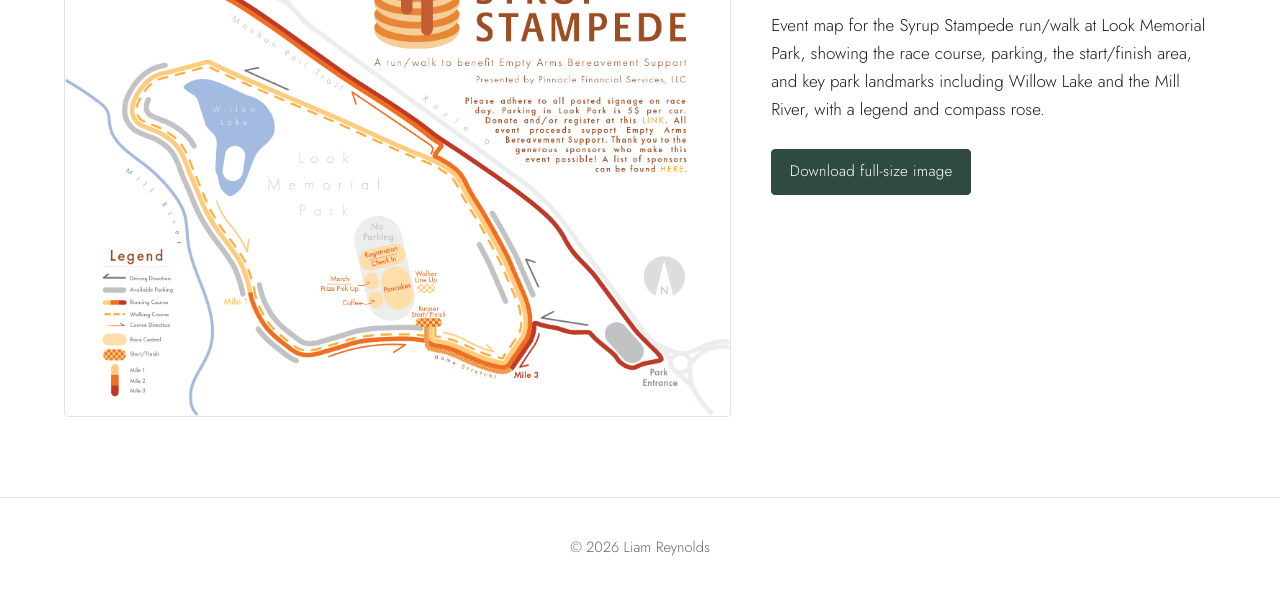
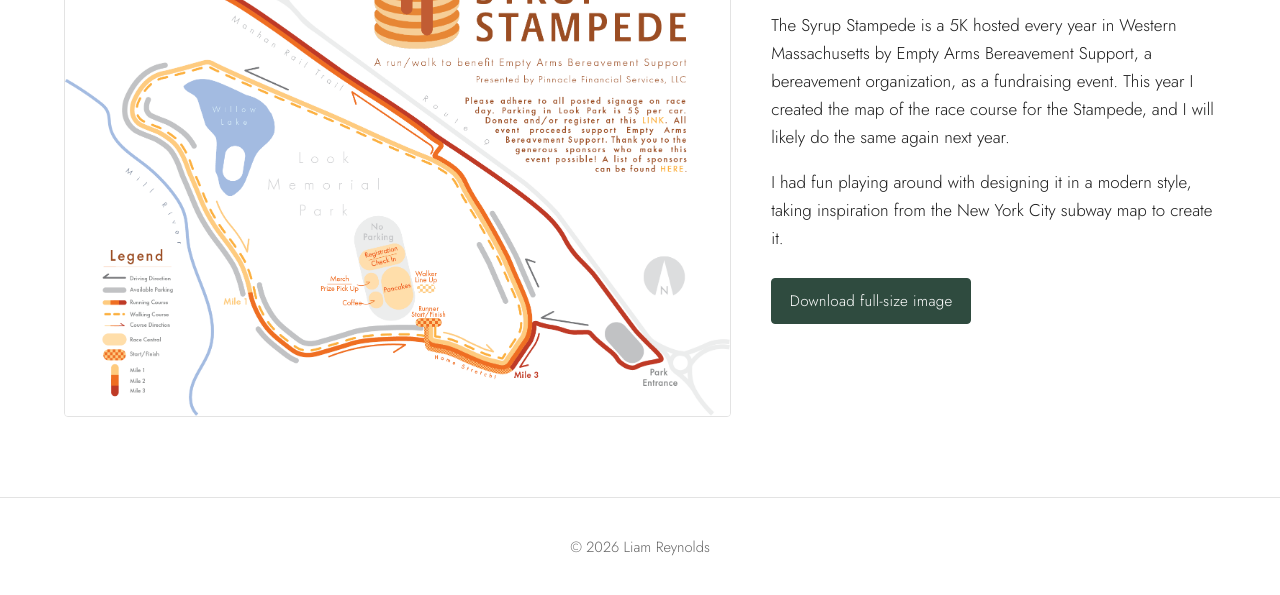
Before and after one commit to liamgreynolds/liamgreynolds.github.io, a plain HTML site: page projects/stampede-map.html in a window 1280 px wide. Shown: the part 167-762 px from the top of the page. Drawn offline with Linux system fonts and the light colour scheme.

Commit message:
Stampede Map project page: Liam's new description (Syrup Stampede 5K for Empty Arms, NYC subway-inspired)

```diff
--- a/projects/stampede-map.html
+++ b/projects/stampede-map.html
@@ -22,7 +22,8 @@
     <div class="project-media"><img class="project-img zoomable" src="../assets/img/stampede_map.png" alt="Stampede Map"></div>
     <div class="project-text">
       <h1>Stampede Map</h1>
-      <p>Event map for the Syrup Stampede run/walk at Look Memorial Park, showing the race course, parking, the start/finish area, and key park landmarks including Willow Lake and the Mill River, with a legend and compass rose.</p>
+      <p>The Syrup Stampede is a 5K hosted every year in Western Massachusetts by Empty Arms Bereavement Support, a bereavement organization, as a fundraising event. This year I created the map of the race course for the Stampede, and I will likely do the same again next year.</p>
+      <p>I had fun playing around with designing it in a modern style, taking inspiration from the New York City subway map to create it.</p>
       <div class="btn-row"><a class="btn" href="../assets/img/stampede_map.png" download>Download full-size image</a></div>
     </div>
   </div>
```
